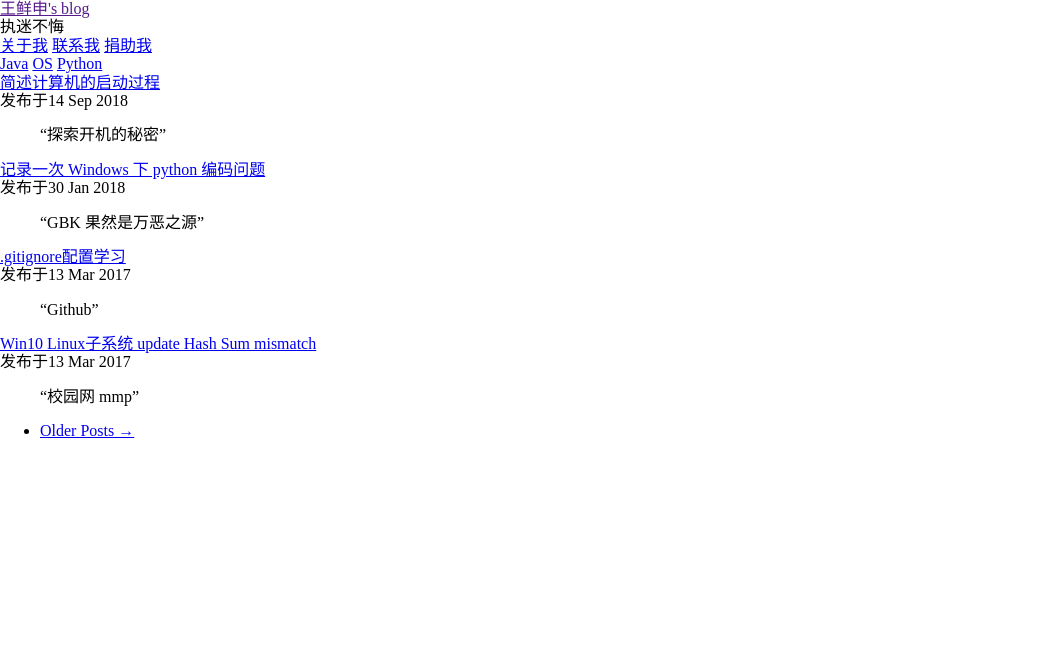
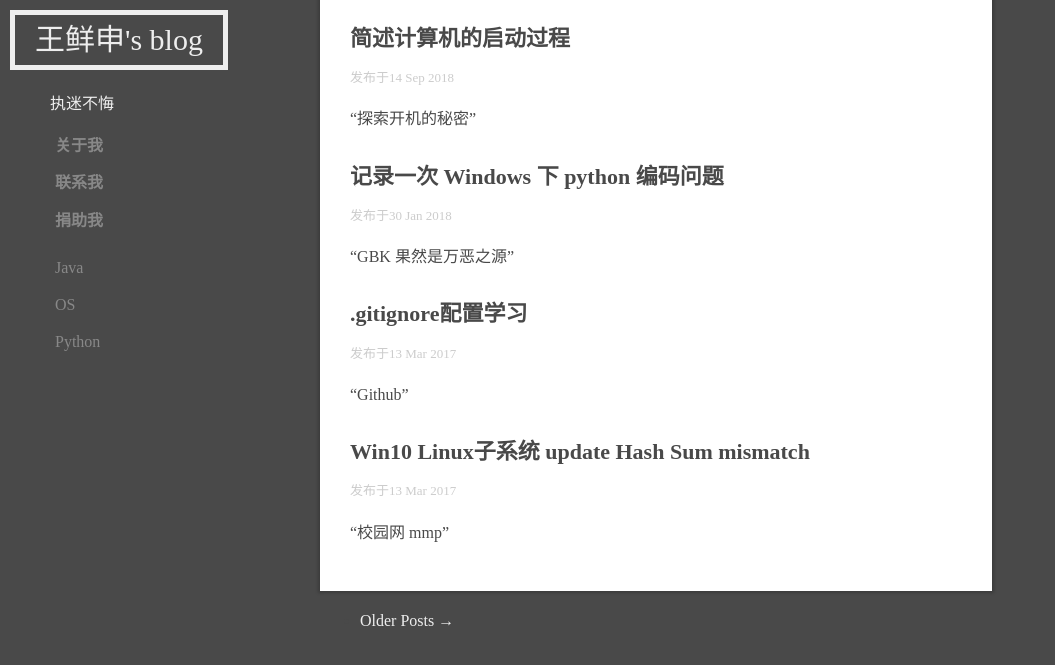
Before and after one commit to thewangcj/thewangcj.github.io, a Jekyll site: the page built from index.html, in a window 1280 px wide. Shown: the top 665 px of the page, without its empty margins (0-1055 px from the left). Built offline with Jekyll 4.4.1, drawn with Linux system fonts in a browser that asks for light colours; the list of posts is cut into pages by our own code.

Commit message:
修复css样式链接

```diff
--- a/_includes/head.html
+++ b/_includes/head.html
@@ -1,7 +1,7 @@
 <head>
     <meta http-equiv="content-type" content="text/html; charset=utf-8" />
     <title>{{ page.title }}</title>
-    <link rel="stylesheet" type="text/css" href="{{site.url}}/assets/css/rouge.css">
+    <link rel="stylesheet" type="text/css" href="{/assets/css/rouge.css">
     <link href="https://cdnjs.cloudflare.com/ajax/libs/normalize/8.0.0/normalize.min.css" rel="stylesheet">
-    <link rel="shortcut icon" type="image/x-icon" href="{{site.url}}/assets/img/favicon.ico">
+    <link rel="shortcut icon" type="image/x-icon" href="/assets/img/favicon.ico">
 </head>
--- a/_layouts/article.html
+++ b/_layouts/article.html
@@ -1,7 +1,7 @@
 <!DOCTYPE html>
 <html>
 {% include head.html %}
-<link rel="stylesheet" type="text/css" href="{{site.url}}/assets/css/article.css">
+<link rel="stylesheet" type="text/css" href="/assets/css/article.css">
 <body>
 	<div id="main">
 		{{ content }}
--- a/_layouts/default.html
+++ b/_layouts/default.html
@@ -1,7 +1,7 @@
 <!DOCTYPE html>
 <html>
 {% include head.html %}
-<link rel="stylesheet" type="text/css" href="{{site.url}}/assets/css/thewangcj-css.css">
+<link rel="stylesheet" type="text/css" href="/assets/css/thewangcj-css.css">
 <body>
     {{ content }}
     {% include footer.html %}
```
